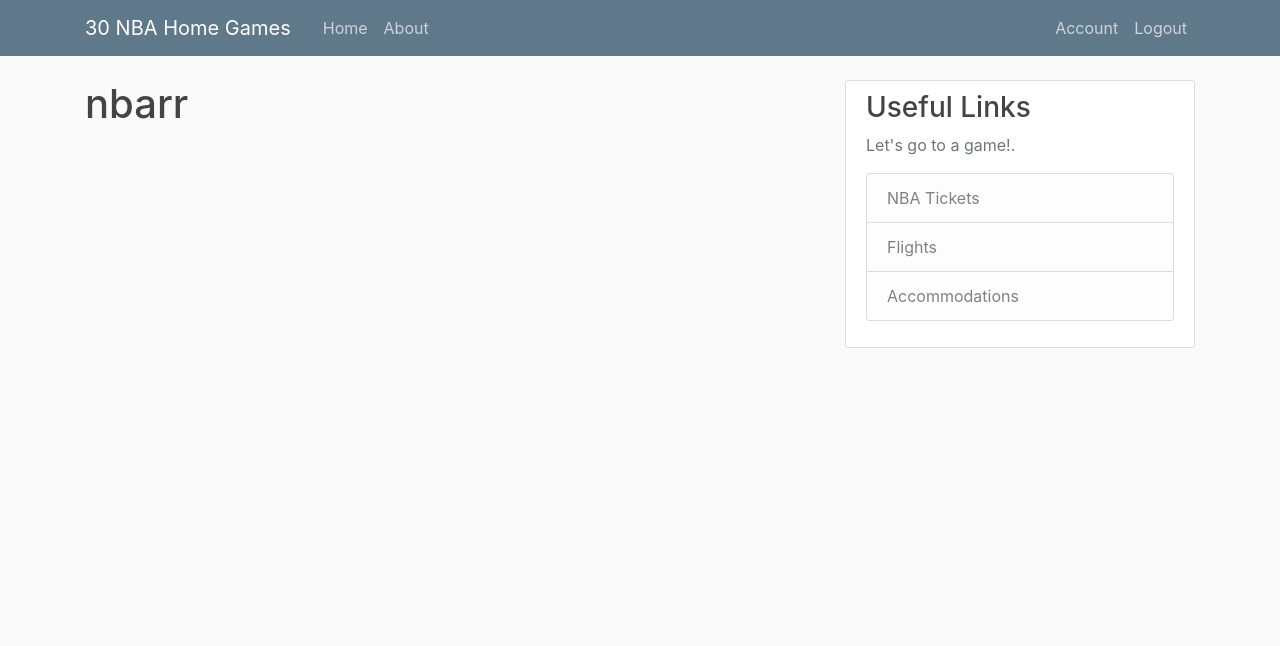
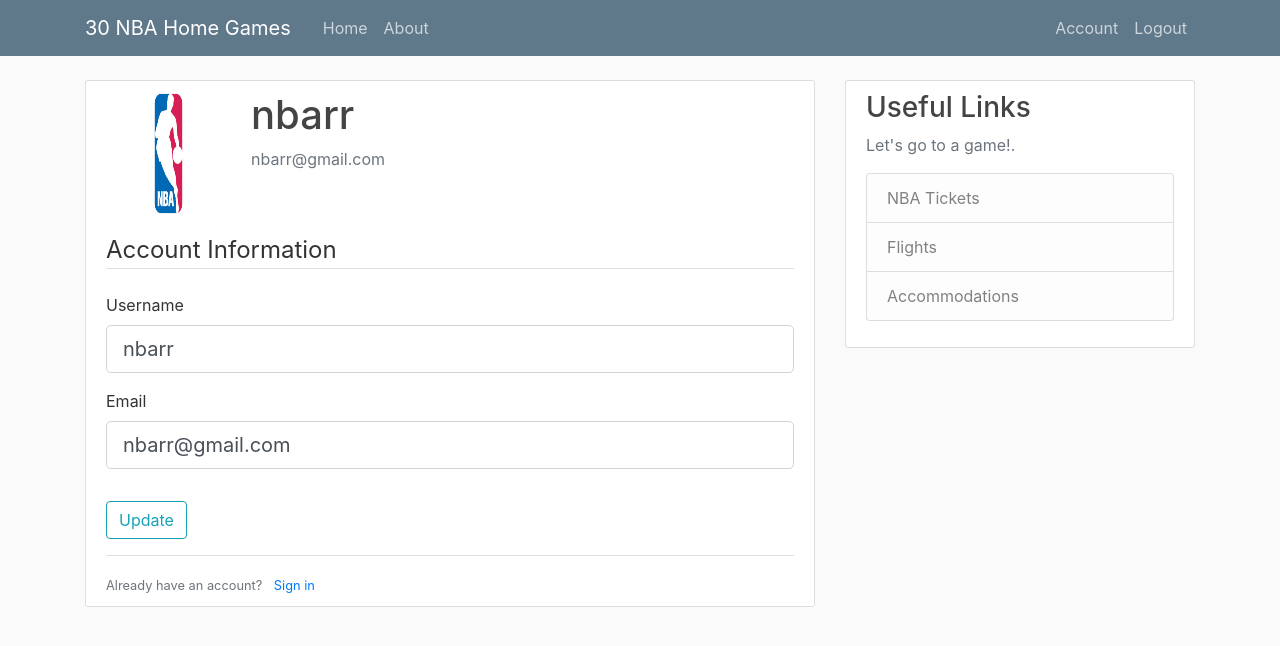
Before and after one commit to pnbarr/nba_homegames, a Flask app: page /account in a window 1280 px wide. Shown: the top 646 px of the page. Run offline with Flask 2, Linux system fonts and the light colour scheme; a user stored in the database is signed in; some libraries are stand-ins or nearby versions.

Commit message:
update account.html page, add functionality to add default picture for user, added upadate account form, added logic to update username and email address in database

```diff
--- a/nba_homegames/forms.py
+++ b/nba_homegames/forms.py
@@ -2,6 +2,7 @@
 from wtforms import StringField, PasswordField, SubmitField, BooleanField
 from wtforms.validators import DataRequired, Length, Email, EqualTo, ValidationError
 from nba_homegames.models import User
+from flask_login import current_user
 
 # Class for Registration Form, inherits from FlaskForm
 class RegistrationForm(FlaskForm):
@@ -35,3 +36,29 @@
     password = PasswordField('Password', validators = [DataRequired()])
     remember = BooleanField('Remember Me')
     submit =  SubmitField('Login')
+
+# Class for Update Account Form, inherits from FlaskForm
+class UpdateAccountForm(FlaskForm):
+    username = StringField('Username',
+                            validators = [DataRequired(), Length(min=2, max=20)])
+    email = StringField('Email',
+                        validators = [DataRequired(),Email()])
+    submit =  SubmitField('Update')
+
+    def validate_username(self, username):
+        #  Validate only if new username is different than old username
+        if username.data != current_user.username:
+            #  Query database to see if username already exists
+            user = User.query.filter_by(username = username.data).first()
+            #  If username already exists, throw validation error
+            if user:
+                raise ValidationError('Username entered is already taken. Please choose another one.')
+
+    def validate_email(self, email):
+        #  Validate only if new email is different than old email
+        if email.data != current_user.email:
+            #  Query database to see if email already exists
+            user = User.query.filter_by(email = email.data).first()
+            #  If email already exists, throw validation error
+            if user:
+                raise ValidationError('Email entered is alread taken. Please choose another one.')
--- a/nba_homegames/routes.py
+++ b/nba_homegames/routes.py
@@ -1,5 +1,5 @@
 from flask import Flask, render_template, url_for, flash, redirect, request
-from nba_homegames.forms import RegistrationForm, LoginForm
+from nba_homegames.forms import RegistrationForm, LoginForm, UpdateAccountForm
 from nba_homegames.models import User,Post
 from nba_homegames import app, db, bcrypt
 from flask_login import login_user, current_user, logout_user, login_required
@@ -165,7 +165,18 @@
     logout_user()
     return redirect(url_for('home'))
 
-@app.route('/account')
+@app.route('/account', methods = ['GET', 'POST'])
 @login_required
 def account():
-    return render_template('account.html', title = 'Account')
+    form = UpdateAccountForm()
+    if form.validate_on_submit():
+        current_user.username = form.username.data
+        current_user.email = form.email.data
+        db.session.commit()
+        flash('Your account has been updated.', 'success')
+        return redirect(url_for('account'))
+    elif request.method == 'GET':
+        form.username.data =  current_user.username
+        form.email.data = current_user.email
+    image_file = url_for('static', filename = 'profile_pics/' + current_user.image_file)
+    return render_template('account.html', title = 'Account', image_file = image_file, form = form)
--- a/nba_homegames/templates/account.html
+++ b/nba_homegames/templates/account.html
@@ -1,5 +1,57 @@
 <!-- Inherit from layout.html template -->
 {% extends "layout.html" %}
 {% block content %}
-    <h1>{{ current_user.username}}</h1>
+<div class="content-section">
+    <div class="media">
+        <img class="rounded-circle account-img" src="{{ image_file }}">
+        <div class="media-body">
+            <h2 class="account-heading">{{ current_user.username }}</h2>
+            <p class="text-secondary">{{ current_user.email }}</p>
+        </div>
+    </div>
+    <form method="POST" action="">
+        {{ form.hidden_tag() }}
+        <fieldset class="form-group">
+            <legend class="border-bottom mb-4">Account Information</legend>
+            <div class="form-group">
+                {{form.username.label(class = "form-control-label")}}
+
+                <!-- Print out errors if form field is invalid -->
+                {% if form.username.errors %}
+                {{form.username(class = "form-control form-control-lg is-invalid")}}
+                <div class="invalid-feedback">
+                    {% for error in form.username.errors %}
+                    <span>{{ error }}</span>
+                    {% endfor %}
+                </div>
+                {% else %}
+                {{form.username(class = "form-control form-control-lg")}}
+                {% endif%}
+
+            </div>
+            <div class="form-group">
+                {{form.email.label(class = "form-control-label")}}
+                <!-- Print out errors if form field is invalid -->
+                {% if form.email.errors %}
+                {{form.email(class = "form-control form-control-lg is-invalid")}}
+                <div class="invalid-feedback">
+                    {% for error in form.email.errors %}
+                    <span>{{ error }}</span>
+                    {% endfor %}
+                </div>
+                {% else %}
+                {{form.email(class = "form-control form-control-lg")}}
+                {% endif%}
+            </div>
+        </fieldset>
+        <div class="form-group">
+            {{form.submit(class = "btn btn-outline-info")}}
+        </div>
+    </form>
+    <div class="border-top pt-3">
+        <small class="text-muted">
+            Already have an account? <a class="ml-2" href="{{url_for('login')}}"> Sign in</a>
+        </small>
+    </div>
+</div>
 {% endblock content %}
```
Also changed, not shown: nba_homegames/site.db, nba_homegames/static/profile_pics/default.jpg (added).
